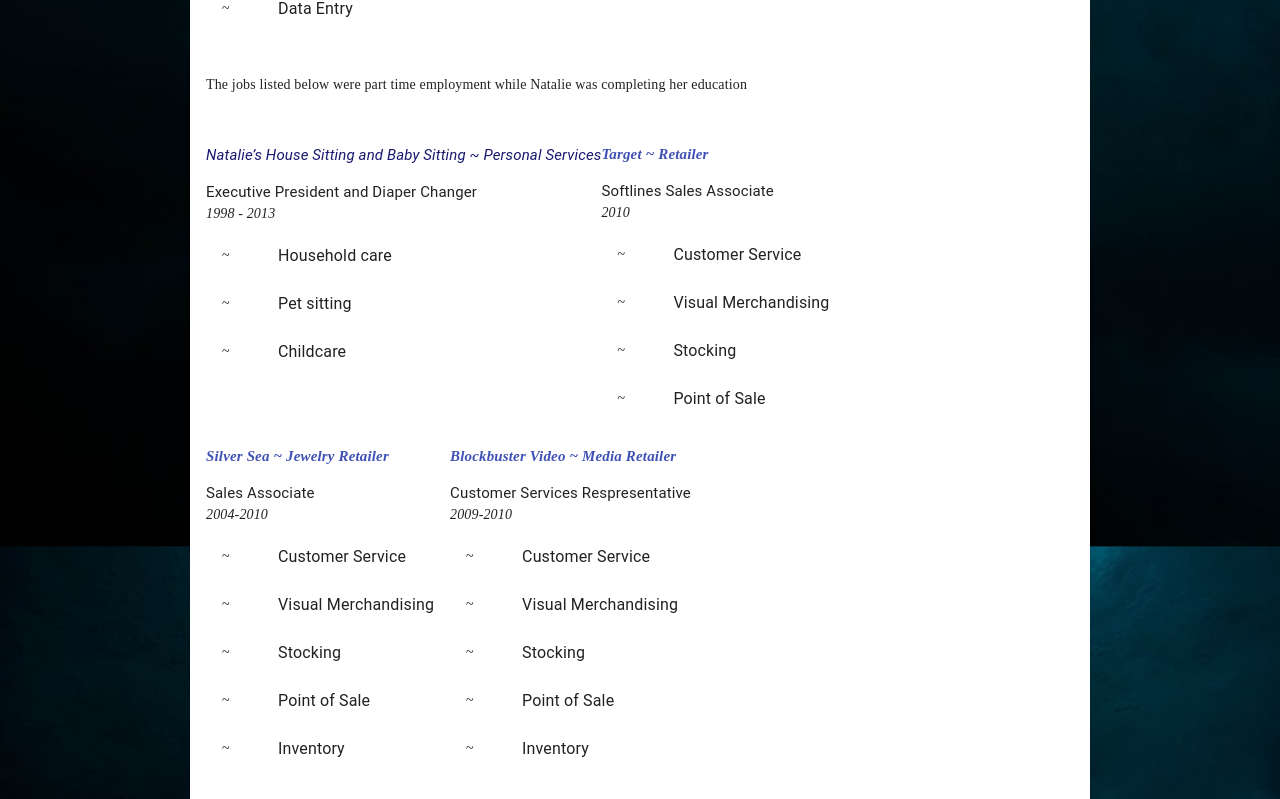
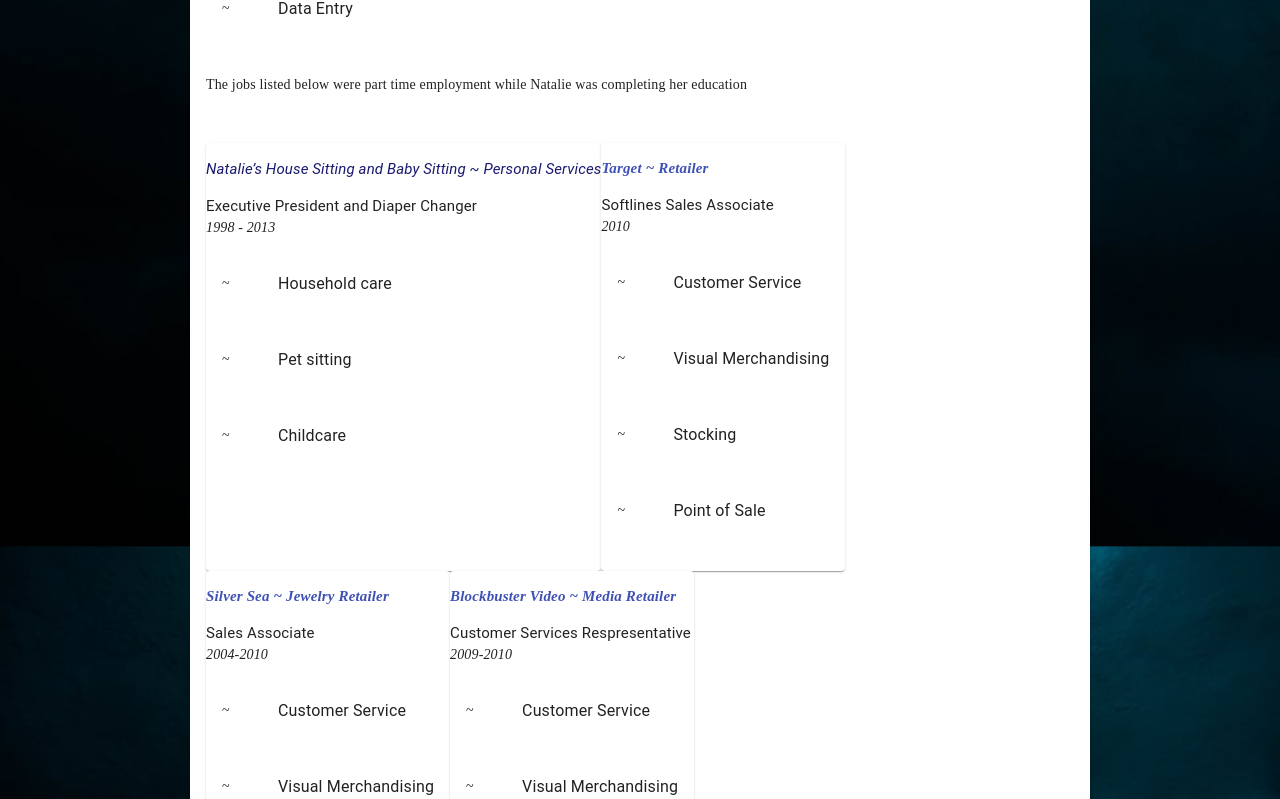
Before and after one commit to listenToRipley/nataliekendrick, a React (Create React App) app: page /resume in a window 1280 px wide. Shown: the part 1373-2172 px from the top of the page. Built offline with nearby package versions, Linux system fonts and the light colour scheme.

Commit message:
student history to cards

```diff
--- a/src/Components/ResumeExp.js
+++ b/src/Components/ResumeExp.js
@@ -30,7 +30,12 @@
   },
   studentHistory: {
     display: 'flex',
-    flexWrap: 'wrap'
+    flexWrap: 'wrap',
+    marginTop: '1em',
+    marginBottom: '2em'
+  },
+  studentCard:{
+    padding: '1em'
   },
   studentTitle: {
     fontSize: 15
@@ -258,7 +263,7 @@
 
   const studentHistory = schoolHistory.map((each) => {
     return (
-      <div>
+      <Card classes={classes.studentCard}>
       {each.site === ''?
       <Typography className={classes.company}>
       <p className={classes.noLink}>{each.company} ~ {each.type}</p>
@@ -282,7 +287,7 @@
           )
         })}
       </List>
-      </div>
+      </Card>
     )
   })
 
```
